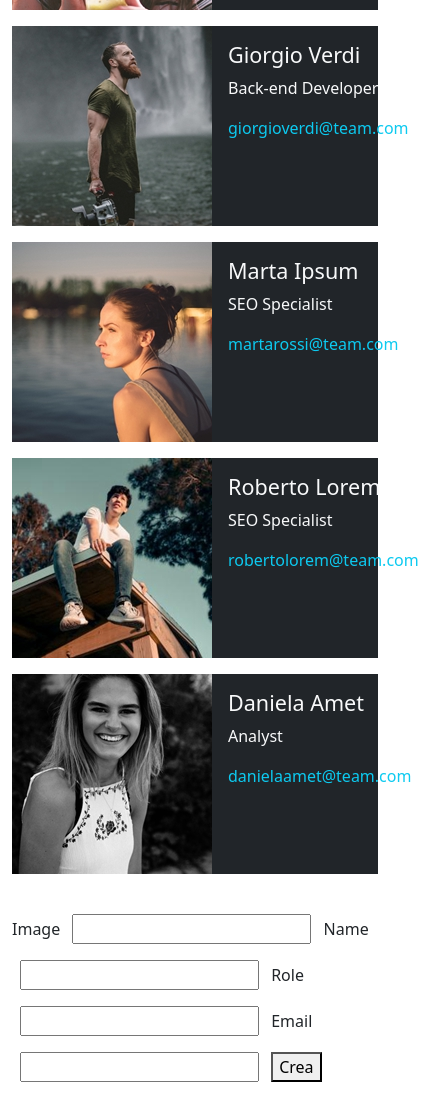
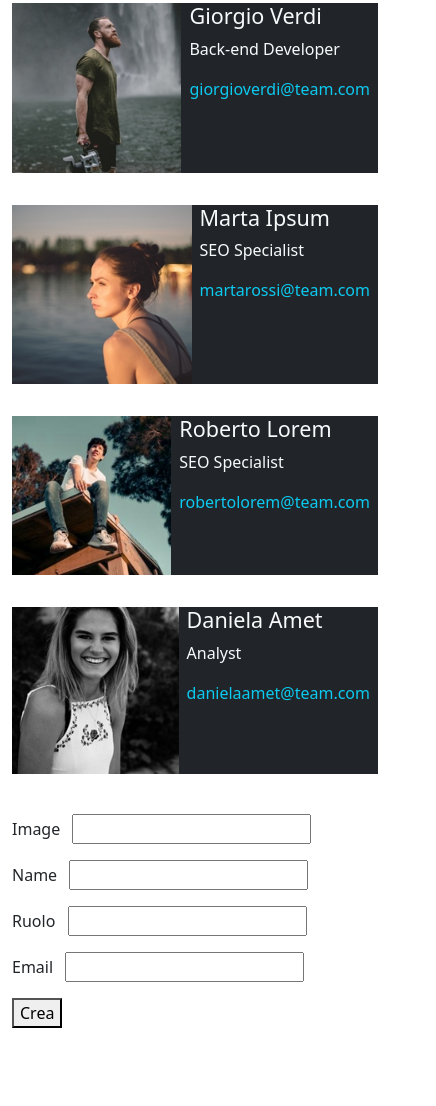
Before and after one commit to Federica-Gallucci/js-our-team, a plain HTML site: page index.html in a window 390 px wide. Shown: the part 679-1785 px from the top of the page, 436 px wide, since content can reach past the window. After the commit the page ends 1731 px from the top, so only its background shows below. Drawn offline with nearby package versions, Linux system fonts and the light colour scheme.

Commit message:
add responsive

```diff
--- a/index.html
+++ b/index.html
@@ -48,35 +48,48 @@
       itaque earum deleniti, commodi iste necessitatibus debitis atque
       consequuntur vitae.
     </div>
-    <section id="card-container"></section>
+    <section id="card-container">
+      <!-- <div class="row">
+        <div class="col-xs-12 col-md-6 col-lg-4">
+          <div class="team-card bg-dark d-flex my-3">
+            <div class="card-image">
+              <img src="./img/male1.png" alt="female1" />
+            </div>
+            <div class="card-text px-2">
+              <h4 class="text-light">${name}</h4>
+              <p class="text-light">${role}</p>
+              <p class="text-info">${email}</p>
+            </div>
+          </div>
+        </div>
 
-    <!-- <div class="my-card d-flex bg-dark p-3">
-          <div class="card-image py-4">
-            <img src="img/male1.png" alt="female1" />
-          </div>
-          <div class="card-text">
-            <h4 class="text-light">Name</h4>
-            <p class="text-light">work</p>
-            <p class="text-info">email</p>
-          </div>
       </div> -->
+    </section>
 
     <section id="new-member">
       <div class="form-container">
         <form class="form-new-member py-3">
+          <div class="row">
+            <div class="col-xs-12 col-md-6 col-lg-3">
               <label for="new-member-img">Image</label>
               <input type=" text" id="new-member-img" class="m-2" />
-
+            </div>
+            <div class="col-xs-12 col-md-6 col-lg-3">
               <label for="new-member-img">Name</label>
               <input type=" text" id="new-member-name" class="m-2" />
-
-          <label for="new-member-img">Role</label>
+            </div>
+            <div class="col-xs-12 col-md-6 col-lg-3">
+              <label for="new-member-img">Ruolo</label>
               <input type=" text" id="new-member-role" class="m-2" />
-
+            </div>
+            <div class="col-xs-12 col-md-6 col-lg-3">
               <label for="new-member-img">Email</label>
               <input type=" text" id="new-member-email" class="m-2" />
-
-          <button class="my-2">Crea</button>
+            </div>
+            <div class="col-xs-12 col-md-6 col-lg-3">
+              <button id="create-new-member" class="my-2">Crea</button>
+            </div>
+          </div>
         </form>
       </div>
     </section>
--- a/js/script.js
+++ b/js/script.js
@@ -11,6 +11,7 @@ const newMemberImg = document.getElementById("new-member-img");
 const newMemberName = document.getElementById("new-member-name");
 const newMemberRole = document.getElementById("new-member-role");
 const newMemberEmail = document.getElementById("new-member-email");
+const createNewMember = document.getElementById("create-new-member");
 
 const teamMembers = [
   {
@@ -55,34 +56,35 @@ const teamMembers = [
 function generateCard(name, role, email, img) {
   return `
 
-
-        <div class="my-card my-3 bg-dark d-flex ">
-          <div class="card-image">
-            <img src="${img}" alt="female1" />
-          </div>
-          <div class="card-text p-3">
-            <h4 class="text-light">${name}</h4>
-            <p class="text-light">${role}</p>
-            <p class="text-info">${email}</p>
+         <div class="row">
+        <div class="col-xs-12 col-md-6 col-lg-4">
+          <div class="team-card bg-dark d-flex my-3">
+            <div class="card-image">
+              <img src="${img}" alt="female1" class="card-img-top " />
+            </div>
+            <div class="card-text px-2">
+              <h4 class="text-light">${name}</h4>
+              <p class="text-light">${role}</p>
+              <p class="text-info">${email}</p>
+            </div>
           </div>
         </div>
 
+      </div>
 
   `;
 }
 
-{
-  /* <div class="my-card bg-dark  d-flex my-3">
-<div class="card-image ">
- <img src="${img}" alt="female1" />
-</div>
-<div class="card-text px-2">
-  <h4 class="text-light">${name}</h4>
-  <p class="text-light">${role}</p>
-  <p class="text-info">${email}</p>
-</div>
-</div> */
-}
+//   <div class="team-card bg-dark  d-flex my-3">
+// <div class="card-image ">
+//  <img src="${img}" alt="female1" />
+// </div>
+// <div class="card-text px-2">
+//   <h4 class="text-light">${name}</h4>
+//   <p class="text-light">${role}</p>
+//   <p class="text-info">${email}</p>
+// </div>
+// </div>
 
 // todo - HTML
 
@@ -97,7 +99,7 @@ cardContainer.innerHTML = newCardsHtml;
 // todo - NEW MEMBER
 
 newMember.addEventListener("submit", (e) => {
-  e.defaultPrevented();
+  e.preventDefault();
 
   const img = newMemberImg.value;
   const name = newMemberName.value;
```
Lines whose indentation alone changed are shown as unchanged.
